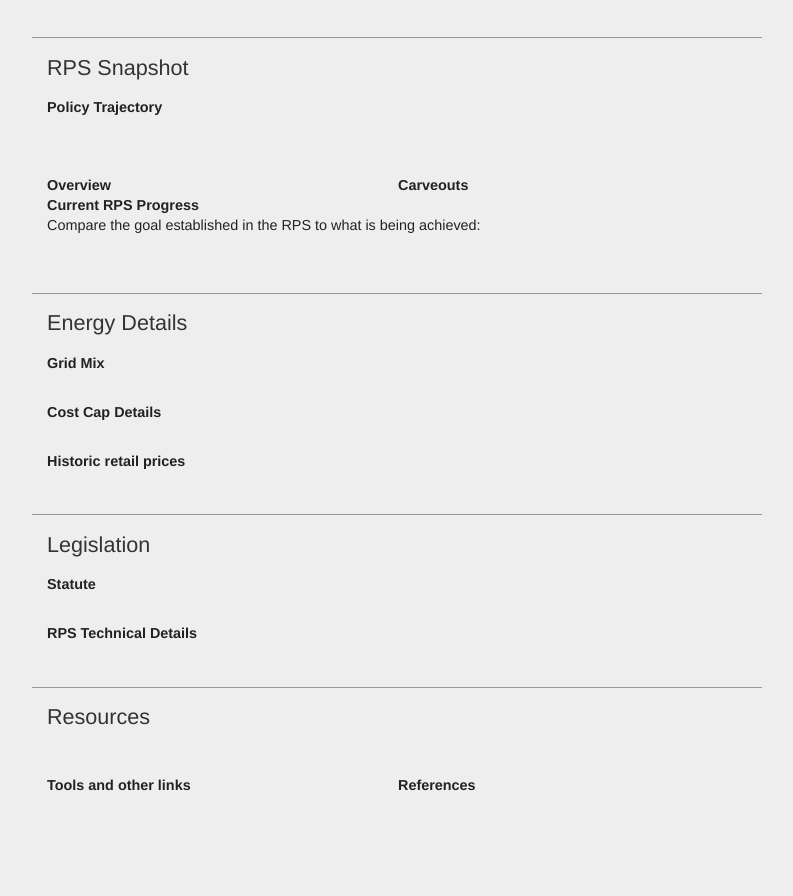
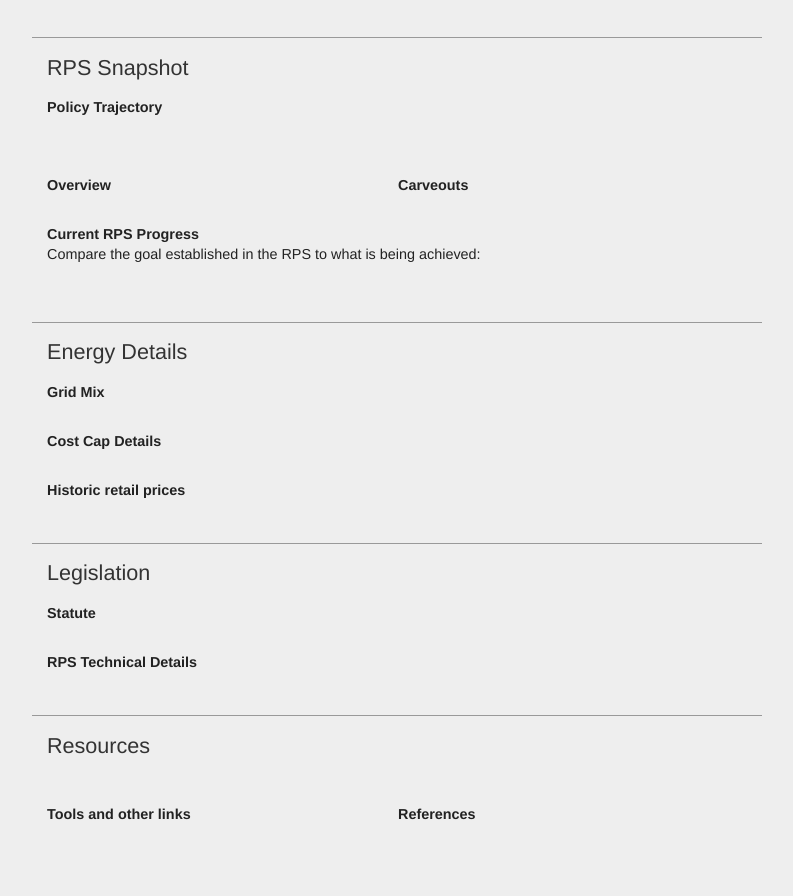
Before and after one commit to RDCEP/RPSCalc, a Flask app: template templates/state.html in a window 1280 px wide. Shown: the part 215-1111 px from the top of the page, without its empty margins (358-1151 px from the left). Before the commit the page ends 1006 px from the top, so only its background shows below. Run offline with Flask 2, Linux system fonts and the light colour scheme; the template is opened without the code that fills it, so the values that code supplies are empty; style sheets or scripts are compiled from the project's sources; some libraries are stand-ins or nearby versions.

Commit message:
Fix clearfix. Add display: table

```diff
--- a/static/sass/_helpers.sass
+++ b/static/sass/_helpers.sass
@@ -32,6 +32,7 @@
   visibility: hidden
 .clearfix:before,.clearfix:after
   content: " "
+  display: table
 .clearfix:after
   clear: both
 .clearfix
```
